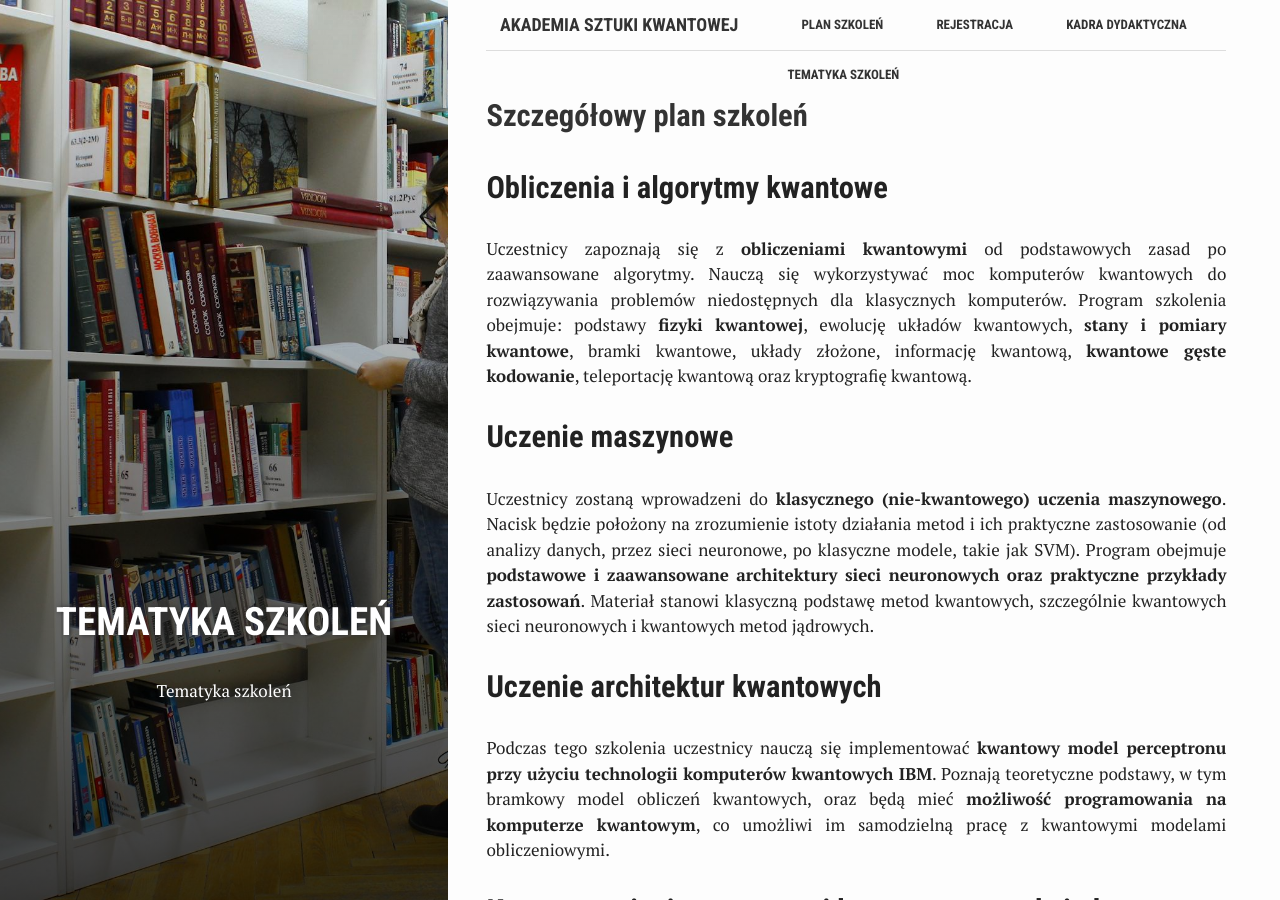
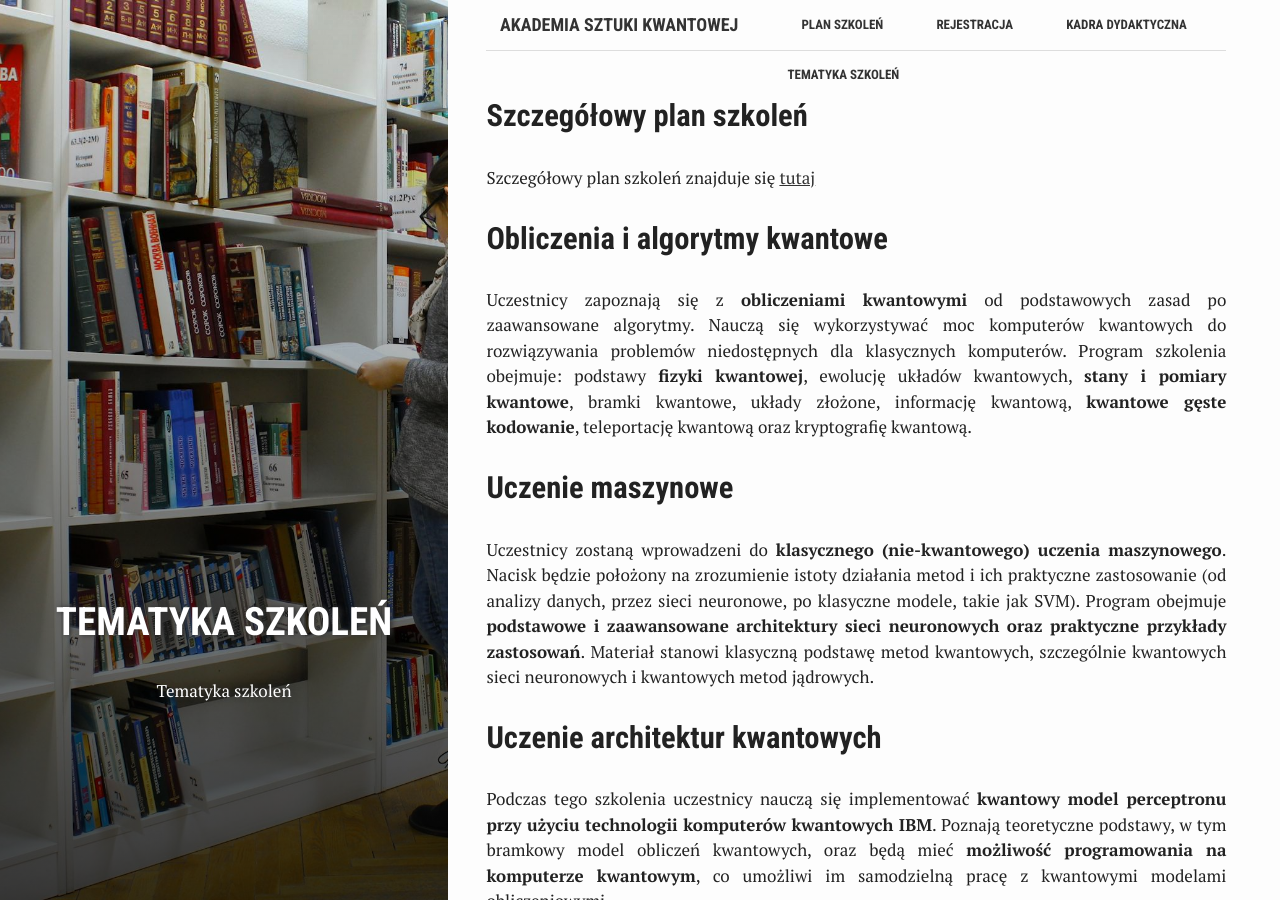
Before and after one commit to iitis/ask-website, a Jekyll site: the page built from topics.md, in a window 1280 px wide and 900 px high. Built offline with Jekyll 4.4.1, drawn with Linux system fonts in a browser that asks for light colours.

Commit message:
fix courses link

```diff
--- a/topics.md
+++ b/topics.md
@@ -6,8 +6,8 @@ title: "Tematyka szkoleń"
 summary: "Tematyka szkoleń"
 active: true
 ---
-## [Szczegółowy plan szkoleń]({{ site.docs | relative_url }}/plan_szkolen.pdf)
-
+## Szczegółowy plan szkoleń
+Szczegółowy plan szkoleń znajduje się [tutaj]({{ site.docs | relative_url }}/plan_szkolen.pdf)
 
 ## Obliczenia i algorytmy kwantowe
 
```
